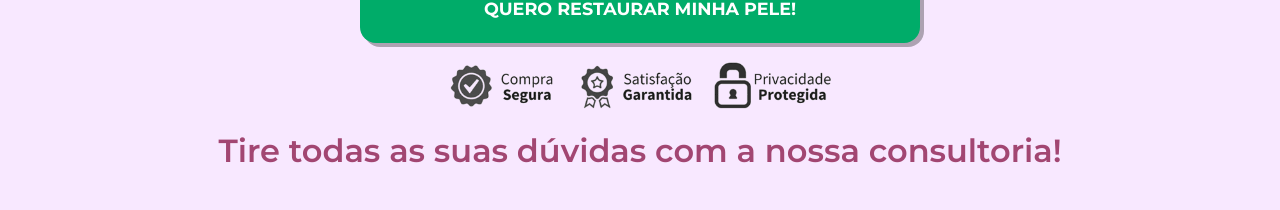
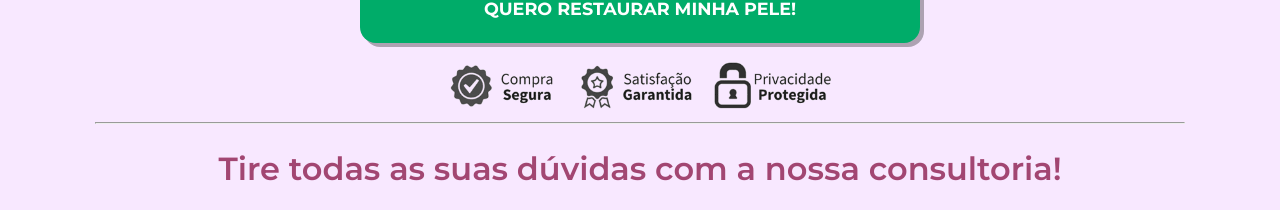
Before and after one commit to MarcosGardinali/RosaAmazonica-Page, a React (Create React App) app: page / in a window 1280 px wide. Shown: the part 1958-2168 px from the top of the page. Built offline with nearby package versions, Linux system fonts and the light colour scheme.

Commit message:
Insert hr tag

```diff
--- a/src/Componentes/SecaoWhats/index.jsx
+++ b/src/Componentes/SecaoWhats/index.jsx
@@ -6,6 +6,7 @@ import style from './secaowhats.module.css'
 export default function SecaoWhats() {
   return (
     <section className={style.conteudo__secao__whats}>
+      <hr className={style.linha}/>
         <h1 className={style.titulo__secao__whats}>Tire todas as suas dúvidas com a nossa consultoria!</h1>
         <p className={style.texto__secao__whats}>Se você possui dúvidas e deseja falar direto com uma de nossas consultoras, disponibilizamos um Whatsapp Exclusivo.</p>
         <a href="https://api.whatsapp.com/send/?phone=5514998622783&text&type=phone_number&app_absent=0" target="_blank" rel="noopener noreferrer" className={style.conteudo__whatsapp__button}>
--- a/src/Componentes/SecaoWhats/secaowhats.module.css
+++ b/src/Componentes/SecaoWhats/secaowhats.module.css
@@ -6,6 +6,13 @@
     text-align: center;
     background-color: #F8E8FF;
     padding-bottom: 1rem;
+}
+
+.linha{
+    size: 2px;
+    width: 85%;
+    align-self: center;
+    color: rgba(black, black, black, 0.7);
 }
 
 .titulo__secao__whats{
```
